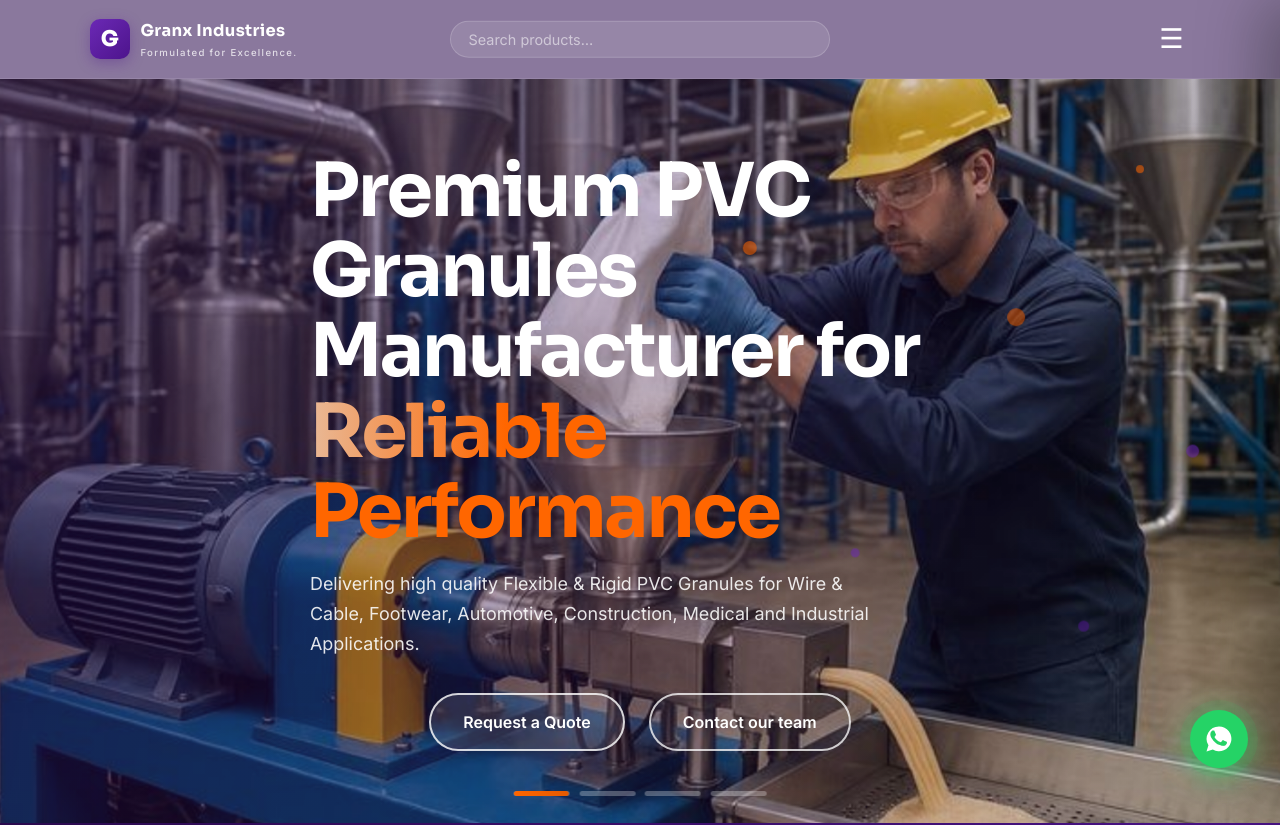
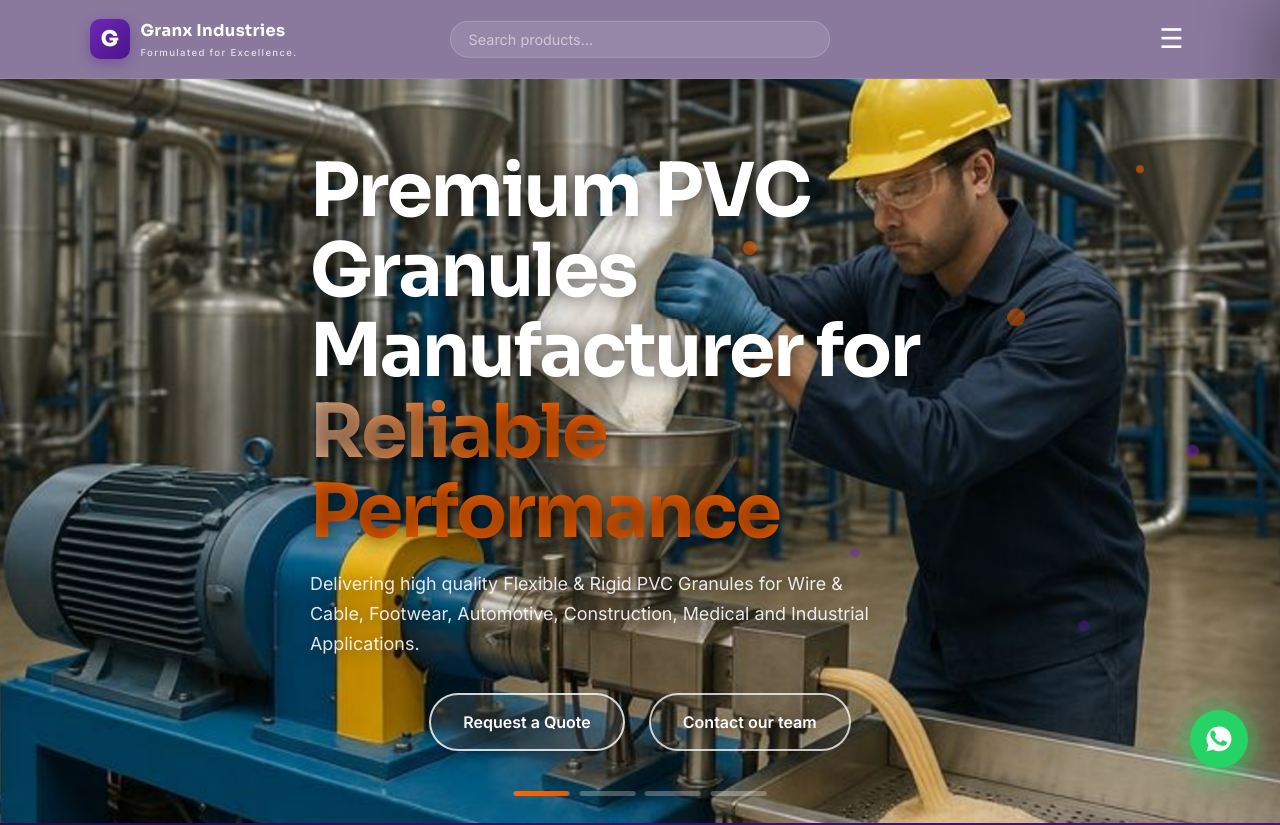
Before and after one commit to sainath31/hygran-polymers, a React (Vite) app: page / in a window 1280 px wide. Shown: the top 825 px of the page. Built offline with nearby package versions, Linux system fonts and the light colour scheme.

Commit message:
Remove color overlay from hero and page headers, add text-shadow for legibility

```diff
--- a/src/App.css
+++ b/src/App.css
@@ -314,12 +314,7 @@
   position: absolute;
   inset: 0;
   z-index: 1;
-  background: linear-gradient(
-    100deg,
-    rgba(42, 10, 78, 0.5) 0%,
-    rgba(58, 15, 107, 0.26) 48%,
-    rgba(58, 15, 107, 0.03) 100%
-  );
+  background: none;
 }
 
 /* Crossfading slide backgrounds */
@@ -409,6 +404,7 @@
   position: relative;
   max-width: 660px;
   padding: 4.5rem 0;
+  text-shadow: 0 2px 18px rgba(0, 0, 0, 0.55);
 }
 
 .hero-content > * {
@@ -852,16 +848,12 @@
   content: '';
   position: absolute;
   inset: 0;
-  background: linear-gradient(
-    100deg,
-    rgba(42, 10, 78, 0.5) 0%,
-    rgba(58, 15, 107, 0.26) 48%,
-    rgba(58, 15, 107, 0.03) 100%
-  );
+  background: none;
 }
 
 .page-header .container {
   position: relative;
+  text-shadow: 0 2px 18px rgba(0, 0, 0, 0.55);
 }
 
 .page-header h1 {
```
